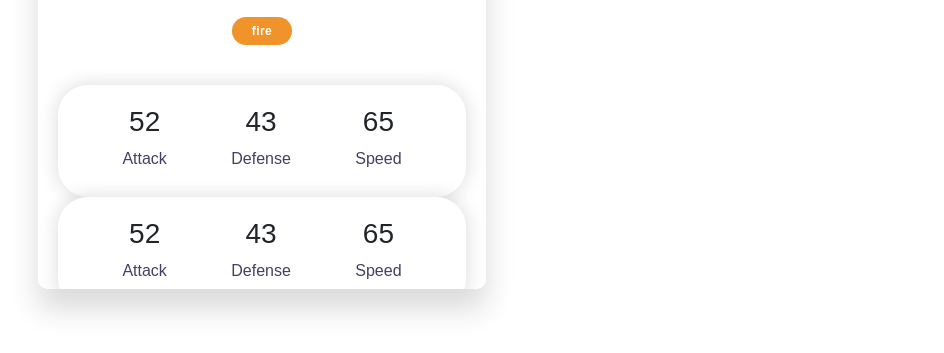
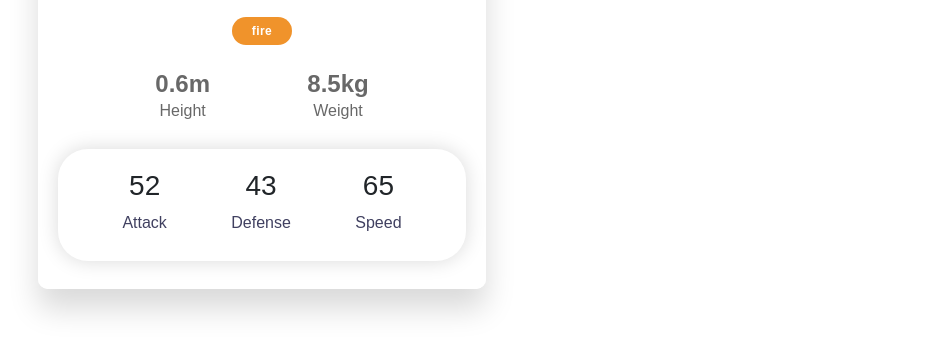
Before and after one commit to MarcosFajoli/pokedex-vuejs, a Vue app: page / in a window 1280 px wide. Shown: the part 375-728 px from the top of the page, without its empty margins (93-1037 px from the left). Built offline with nearby package versions, Linux system fonts and the light colour scheme; no server answers.

Commit message:
add informations to pokémon card

```diff
--- a/src/components/ShowPokemon.vue
+++ b/src/components/ShowPokemon.vue
@@ -13,6 +13,8 @@ const pokeName =
 const statAttack = pokemon.value.stats[1].base_stat;
 const statDefense = pokemon.value.stats[2].base_stat;
 const statSpeed = pokemon.value.stats[5].base_stat;
+const weight = parseInt(pokemon.value.weight) / 10;
+const height = parseInt(pokemon.value.height) / 10;
 
 onMounted(() => {
   const card = document.getElementById("card");
@@ -32,6 +34,7 @@ onMounted(() => {
         typeColor[pokemon.value.types[key].type.name];
       console.log(key);
     });
+    card.querySelectorAll(".a span");
   };
 
   appendTypes(pokemon.value.types);
@@ -48,32 +51,14 @@ onMounted(() => {
     <img :src="pokemonSrc" />
     <h2 class="poke-name">{{ pokeName }}</h2>
     <div class="types"></div>
-    <div class="stats">
+    <div class="attributes">
       <div>
-        <h3>{{ statAttack }}</h3>
-        <p>Attack</p>
+        <h3>{{ height }}m</h3>
+        <p>Height</p>
       </div>
       <div>
-        <h3>{{ statDefense }}</h3>
-        <p>Defense</p>
-      </div>
-      <div>
-        <h3>{{ statSpeed }}</h3>
-        <p>Speed</p>
-      </div>
-    </div>
-    <div class="stats">
-      <div>
-        <h3>{{ statAttack }}</h3>
-        <p>Attack</p>
-      </div>
-      <div>
-        <h3>{{ statDefense }}</h3>
-        <p>Defense</p>
-      </div>
-      <div>
-        <h3>{{ statSpeed }}</h3>
-        <p>Speed</p>
+        <h3>{{ weight }}kg</h3>
+        <p>Weight</p>
       </div>
     </div>
     <div class="stats">
@@ -133,7 +118,7 @@ onMounted(() => {
 .types {
   display: flex;
   justify-content: space-evenly;
-  margin: 20px 0 40px 0;
+  margin: 20px 0 25px 0;
 }
 .hp span,
 .types span {
@@ -161,4 +146,17 @@ onMounted(() => {
 .stats p {
   color: #404060;
 }
+.attributes {
+  display: flex;
+  align-items: center;
+  justify-content: space-evenly;
+  text-align: center;
+  color: #686868;
+  margin: 0 0 10px 0;
+}
+.attributes h3 {
+  font-size: 24px;
+  font-weight: 550;
+  margin: 0;
+}
 </style>
```
